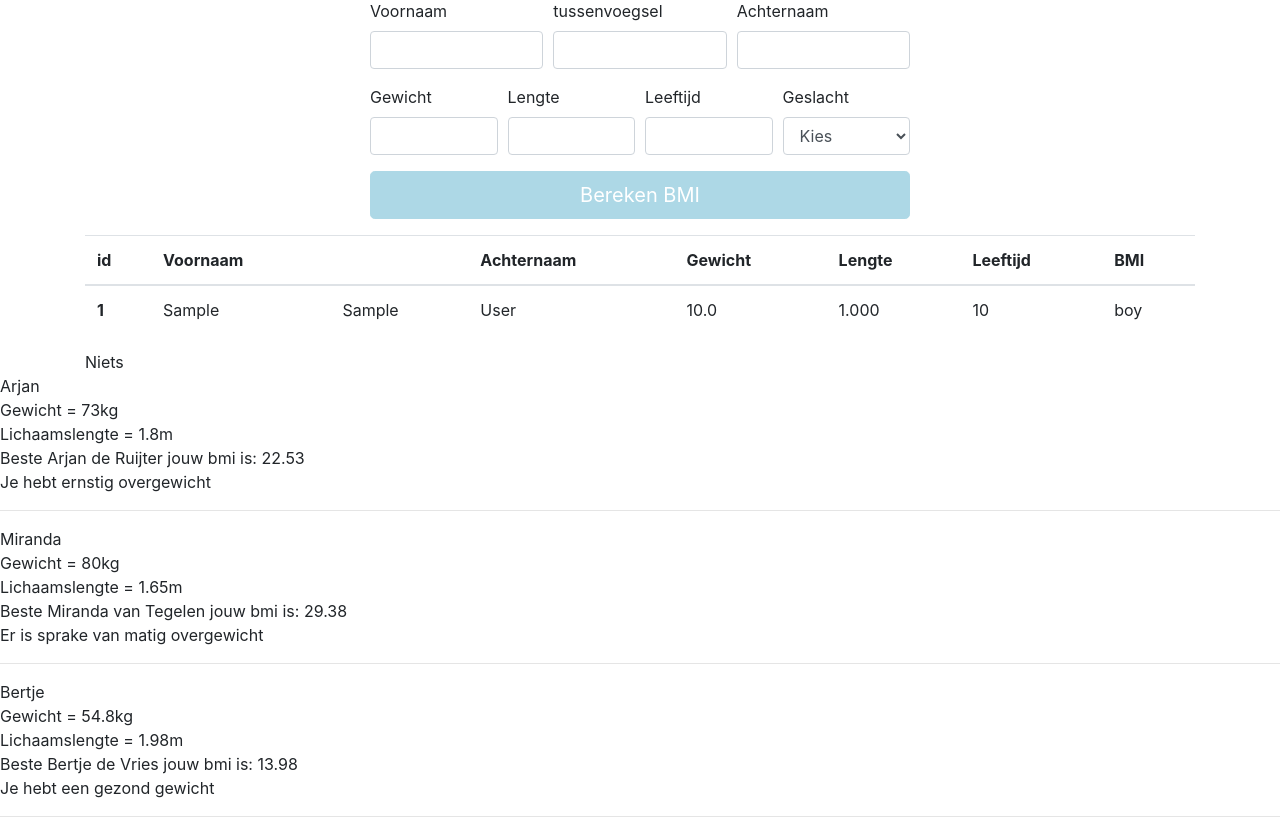
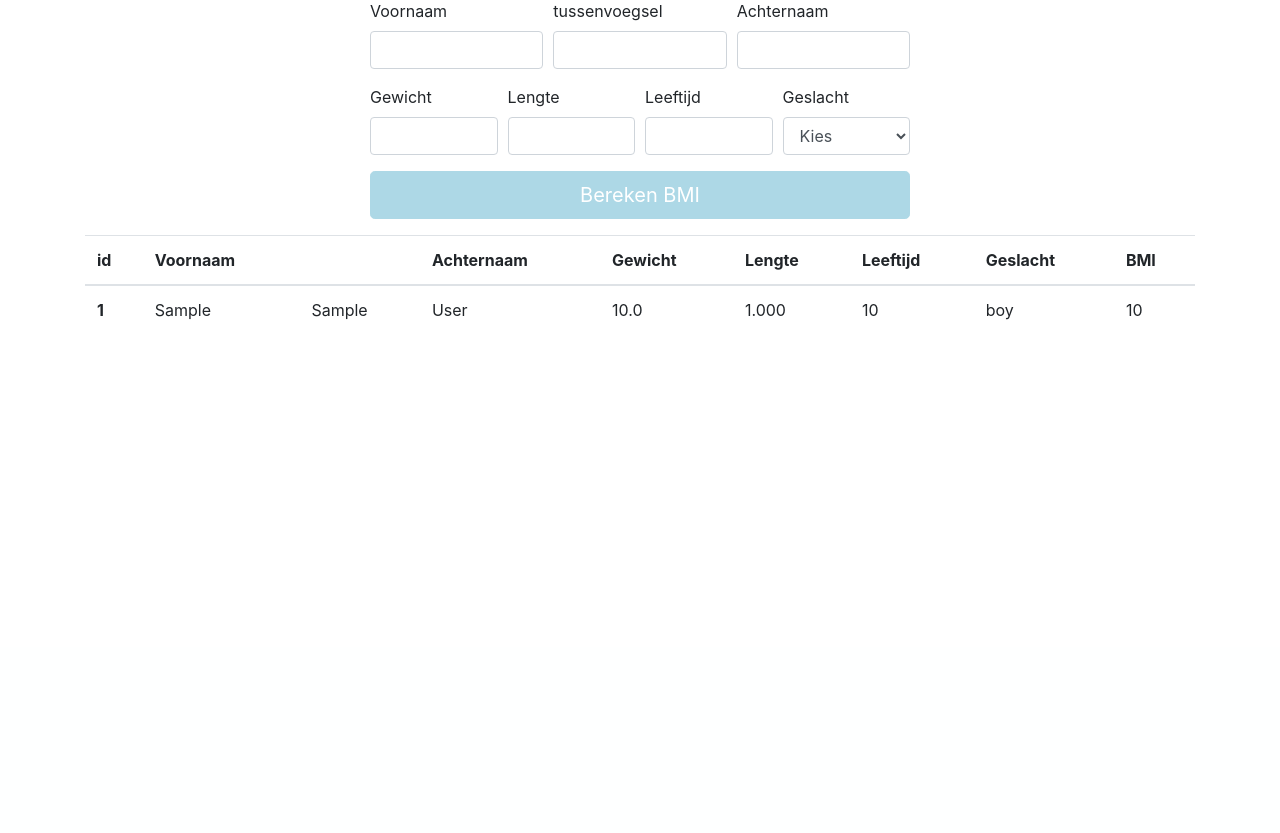
Before and after one commit to rra-am1c-2018/Bprg-Bmicalculator, a PHP site: page / in a window 1280 px wide. Shown: the part 153-986 px from the top of the page. After the commit the page ends 473 px from the top, so only its background shows below. Run offline with PHP 8.4, Linux system fonts and the light colour scheme; tables that the repository leaves empty hold one stand-in row (values such as "Sample post").

Commit message:
tabel is af

```diff
--- a/classes/class_bmi.php
+++ b/classes/class_bmi.php
@@ -82,7 +82,7 @@ class Bmi extends Person {
   }
 
   // We kunnen binnen de class ook methods maken (dat zijn gewoon functions)
-  private function calculate_bmi() {
+  public function calculate_bmi() {
     return $this->bodymass / ($this->bodylength * $this->bodylength);
   }
 
--- a/classes/class_dbase.php
+++ b/classes/class_dbase.php
@@ -1,4 +1,5 @@
 <?php
+include("./classes/class_bmi.php");
 
 class Dbase {
   // Fields
@@ -52,6 +53,8 @@ class Dbase {
     $result = $this->conn->query($sql);
 
     while ($row = $result->fetch_assoc()) {
+      $bmi_calc = new Bmi(['bodymass' => $row["bodyweight"],
+                           'bodylength' => $row["bodylength"]]);
       echo '<tr>
               <th scope="row">' . $row["id"] . '</th>
               <td>' . $row["firstname"] . '</td>
@@ -61,6 +64,7 @@ class Dbase {
               <td>' . $row["bodylength"] . '</td>
               <td>' . $row["age"] . '</td>
               <td>' . $row["sex"] . '</td>
+              <td>' . $bmi_calc->calculate_bmi() . '</td>
             </tr>';
     }
   }
--- a/index.php
+++ b/index.php
@@ -78,6 +78,7 @@
               <th scope="col">Gewicht</th>
               <th scope="col">Lengte</th>
               <th scope="col">Leeftijd</th>
+              <th scope="col">Geslacht</th>
               <th scope="col">BMI</th>
             </tr>
           </thead>
@@ -89,16 +90,6 @@
             ?>
           </tbody>
         </table>
-
-
-
-        <?php
-          if (isset($_POST["test"])) {
-            echo "Test: " . $_POST["test"];
-          } else {
-            echo "Niets";
-          }
-        ?>
       </section>
 
     </main>
@@ -126,43 +117,43 @@
 
 
 <?php
-  include("./classes/class_bmi.php");
-  // We kunnen een object van een class maken met het gereserveerde woord new
-  $person1 = new Bmi(['firstname'=>'Arjan',
-                      'infix'=>'de',
-                      'lastname'=>'Ruijter',
-                      'bodymass'=>73,
-                      'bodylength'=>1.8,
-                      'age'=>6,
-                      'sex'=>'boy']);
+  // include("./classes/class_bmi.php");
+  // // We kunnen een object van een class maken met het gereserveerde woord new
+  // $person1 = new Bmi(['firstname'=>'Arjan',
+  //                     'infix'=>'de',
+  //                     'lastname'=>'Ruijter',
+  //                     'bodymass'=>73,
+  //                     'bodylength'=>1.8,
+  //                     'age'=>6,
+  //                     'sex'=>'boy']);
 
-  // $person1->firstname = "Arjan";
-  // $person1->bodymass = 70;
-  // $person1->bodylength = 1.8;
-  // $person1->set_bodymass(900);
+  // // $person1->firstname = "Arjan";
+  // // $person1->bodymass = 70;
+  // // $person1->bodylength = 1.8;
+  // // $person1->set_bodymass(900);
 
-  echo $person1->get_firstname() . "<br>";
-  echo $person1->get_bodymass() . "<br>";
-  echo $person1->get_bodylength() . "<br>";
-  $person1->show_bmi();
+  // echo $person1->get_firstname() . "<br>";
+  // echo $person1->get_bodymass() . "<br>";
+  // echo $person1->get_bodylength() . "<br>";
+  // $person1->show_bmi();
 
-  // We kunnen een nieuwe instantie maken van de class Bmi
-  $person2 = new Bmi(['firstname'=>'Miranda', 'infix'=>'van', 'lastname'=>'Tegelen', 'bodylength'=>1.65, 'bodymass'=>80, 'age'=>30]);
-  // $person2->firstname = "Miranda";
-  // $person2->bodymass = "100";
-  // $person2->bodylength = "1.65";
+  // // We kunnen een nieuwe instantie maken van de class Bmi
+  // $person2 = new Bmi(['firstname'=>'Miranda', 'infix'=>'van', 'lastname'=>'Tegelen', 'bodylength'=>1.65, 'bodymass'=>80, 'age'=>30]);
+  // // $person2->firstname = "Miranda";
+  // // $person2->bodymass = "100";
+  // // $person2->bodylength = "1.65";
 
-  echo $person2->get_firstname() . "<br>";
-  echo $person2->get_bodymass() . "<br>";
-  echo $person2->get_bodylength()  . "<br>";
-  $person2->show_bmi();
+  // echo $person2->get_firstname() . "<br>";
+  // echo $person2->get_bodymass() . "<br>";
+  // echo $person2->get_bodylength()  . "<br>";
+  // $person2->show_bmi();
 
 
-  $person3 = new Bmi(['firstname'=>'Bertje', 'infix'=>'de', 'lastname'=>'Vries', 'bodymass'=>54.8, 'bodylength'=>1.98, 'age'=>6, 'sex'=>'girl']);
-  echo $person3->get_firstname() . "<br>";
-  echo $person3->get_bodymass() . "<br>";
-  echo $person3->get_bodylength()  . "<br>";
-  $person3->show_bmi();
+  // $person3 = new Bmi(['firstname'=>'Bertje', 'infix'=>'de', 'lastname'=>'Vries', 'bodymass'=>54.8, 'bodylength'=>1.98, 'age'=>6, 'sex'=>'girl']);
+  // echo $person3->get_firstname() . "<br>";
+  // echo $person3->get_bodymass() . "<br>";
+  // echo $person3->get_bodylength()  . "<br>";
+  // $person3->show_bmi();
 
 
 ?>
```
Lines whose indentation alone changed are shown as unchanged.
